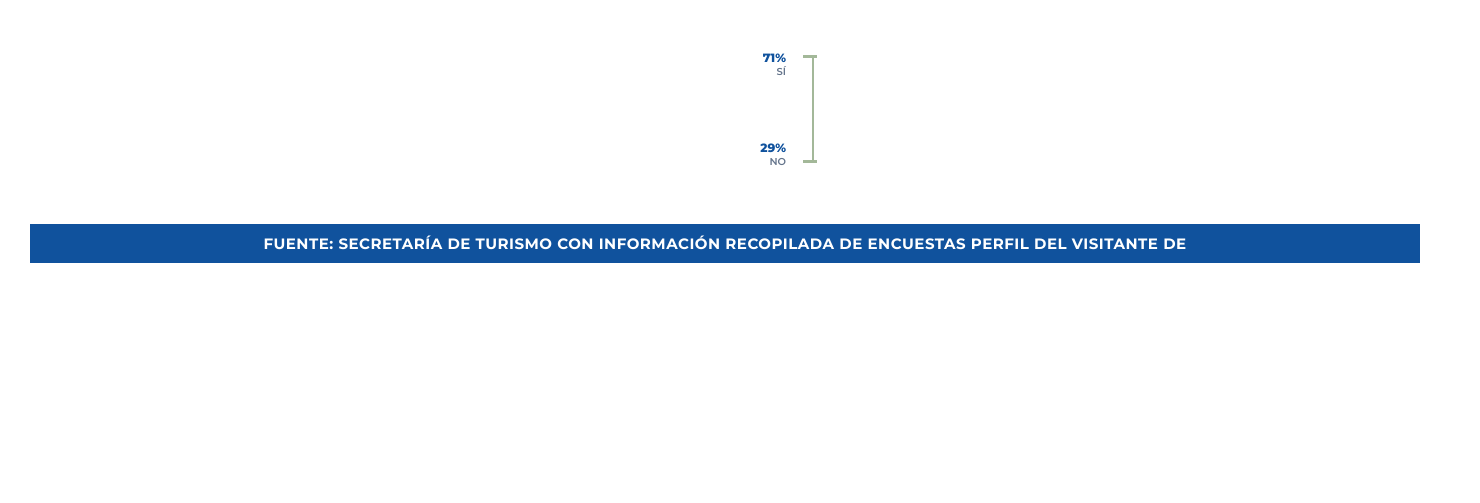
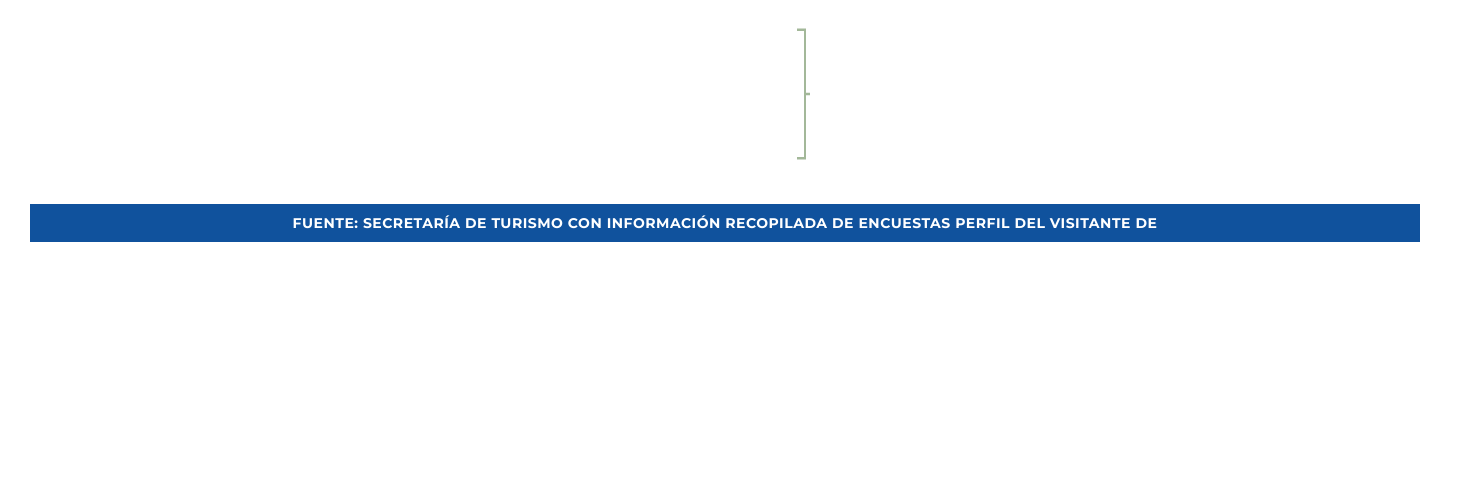
Before and after one commit to lau1609/infografiaPV, a Python web app: template templates/especial.html in a window 1480 px wide. Shown: the part 246-749 px from the top of the page. Run offline with Jinja, Linux system fonts and the light colour scheme; the template is opened without the code that fills it, so the values that code supplies are empty.

Commit message:
Update especial.html

```diff
--- a/templates/especial.html
+++ b/templates/especial.html
@@ -42,31 +42,32 @@
             font-size: 13px;
             color: #10529d;
             text-transform: uppercase;
-            width: 230px;
+            width: 250px;
         }
 
         .header-logo-right { text-align: right; }
+
         .header-title { text-align: center; }
 
         .header-title h1 {
             font-size: 22px;
             color: #515457;
-            font-weight: 200;
+            font-weight: 300;
             letter-spacing: 0.2px;
         }
 
         .header-title h2 {
-            font-size: 16px;
-            font-weight: 600;
+            font-size: 15px;
+            font-weight: 700;
             color: #515457;
             margin-top: 2px;
         }
 
-        /* GRID PRINCIPAL DE 4 COLUMNAS */
+        /* GRID PRINCIPAL 4 COLUMNAS */
         .main-grid {
             display: grid;
-            grid-template-columns: repeat(4, 1fr);
-            gap: 22px;
+            grid-template-columns: 1fr 1fr 1fr 1fr;
+            gap: 25px;
             align-items: start;
             width: 100%;
         }
@@ -77,7 +78,7 @@
             gap: 16px;
         }
 
-        /* ESTILOS DE TARJETA ESTÁNDAR */
+        /* TARJETAS LIMPIAS */
         .card {
             background: #ffffff;
             border-bottom: 1px solid #3C4852;
@@ -115,7 +116,7 @@
             white-space: nowrap;
         }
 
-        /* ESTILOS DE NACIONALIDAD (TOMA TUS CLASES EXACTAS DE BASE.HTML) */
+        /* ESTILOS ESPECÍFICOS DE NACIONALIDAD (4, 5, 6) */
         .nation-card {
             border-bottom: 1px solid #3C4852;
             padding-bottom: 10px;
@@ -146,10 +147,11 @@
         }
 
         .nat-icon {
-            font-size: 22px;
+            font-size: 20px;
             color: #10529d;
             width: 26px;
             text-align: center;
+            margin-bottom: 2px;
         }
 
         .nat-label {
@@ -191,13 +193,13 @@
         .nat-subrow .resp-val {
             font-size: 12px;
             color: #10529d;
-            font-weight: 800;
         }
 
-        /* ESTRUCTURA CONECTOR PREGUNTA 12 -> 13 & 14 */
+        /* PREGUNTA 12 CON RAMIFICACIÓN DINÁMICA DE TRABAJO */
         .card-12-options {
             display: flex;
-            justify-content: space-around;
+            justify-content: space-between;
+            align-items: flex-start;
             margin-top: 6px;
         }
 
@@ -205,82 +207,54 @@
             text-align: center;
             font-size: 11px;
             font-weight: 600;
+            flex: 1;
         }
 
         .opt-box strong {
             display: block;
             font-size: 12.5px;
             font-weight: 800;
+            margin-top: 2px;
         }
 
-        .tree-line-12 {
-            width: 100%;
-            height: 20px;
-            margin: 2px 0;
-        }
-
-        /* ESTRUCTURA PREGUNTA 15 Y CONEXIÓN VERTICAL CON 16 Y 17 */
-        .p15-container {
+        /* DONA PREGUNTA 15 Y DESGLOSE A 16 / 17 */
+        .donut-block {
             display: flex;
             align-items: center;
             justify-content: space-between;
-            gap: 15px;
         }
 
-        .flow-connect-container {
+        .side-connected-container {
             display: flex;
             align-items: stretch;
+            gap: 12px;
             margin-top: 10px;
-            gap: 10px;
         }
 
-        .flow-labels-col {
+        .side-pct-labels {
             display: flex;
             flex-direction: column;
             justify-content: space-around;
+            font-size: 12px;
+            font-weight: 800;
             text-align: right;
-            padding-right: 5px;
-            min-width: 55px;
+            min-width: 45px;
         }
 
-        .flow-label-item {
-            font-size: 12px;
-            font-weight: 800;
-            color: #10529d;
-            display: flex;
-            flex-direction: column;
-            align-items: flex-end;
-        }
-
-        .flow-label-item span {
-            font-size: 10px;
-            color: #64748b;
-            font-weight: 600;
-        }
-
-        .flow-bracket-svg {
+        .side-bracket-svg {
             width: 16px;
-            height: 100%;
             min-height: 180px;
         }
 
-        .flow-cards-col {
-            flex: 1;
-            display: flex;
-            flex-direction: column;
-            justify-content: space-between;
-            gap: 15px;
-        }
-
-        /* FOOTER */
+        /* FOOTER BASE */
         .footer {
             background: #10529d;
             color: #ffffff;
             text-align: center;
             padding: 10px;
-            font-size: 15px;
+            font-size: 14px;
             font-weight: 700;
-            margin-top: 25px;
+            margin-top: 20px;
             letter-spacing: 0.5px;
             text-transform: uppercase;
             width: 100%;
@@ -294,21 +268,21 @@
     <!-- ENCABEZADO -->
     <div class="header">
         <div class="header-logo-left">
-            <img width="250px" src="https://sichitur.org/perfil_visitante/_images/logo.png" alt="Logo Turismo" />
+            <img width="230px" src="https://sichitur.org/perfil_visitante/_images/logo.png" alt="Logo Turismo" />
         </div>
         <div class="header-title">
             <h1>PERFIL DEL VISITANTE DE <span style="font-weight: 900;">{{ municipio.upper() }}</span></h1>
             <h2>ACUMULADO {{ fecha_inicio }} - {{ fecha_fin }}</h2>
         </div>
         <div class="header-logo-right">
-            <img width="185px" src="https://sichitur.org/perfil_visitante/_images/sichitur.png" alt="Sichitur" />
+            <img width="170px" src="https://sichitur.org/perfil_visitante/_images/sichitur.png" alt="Sichitur" />
         </div>
     </div>
 
-    <!-- GRID 4 COLUMNAS -->
+    <!-- CONTENIDO EN GRID DE 4 COLUMNAS -->
     <div class="main-grid">
 
-        <!-- COLUMNA 1: Preguntas 1, 2, 3 y NACIONALIDAD INTEGRADA -->
+        <!-- COLUMNA 1 (Preguntas 1, 2, 3 y NACIONALIDAD) -->
         <div class="column">
             {% for idx in [1, 2, 3] %}
                 {% if p[idx] %}
@@ -324,12 +298,13 @@
                 {% endif %}
             {% endfor %}
 
-            <!-- SECCIÓN NACIONALIDAD -->
-            {% if nacionalidad and nacionalidad.general %}
+            <!-- SECCIÓN NACIONALIDAD ESTRUCTURADA (IDs 4, 5, 6) -->
+            {% if nacionalidad.general %}
             <div class="card nation-card">
                 <div class="card-title">Nacionalidad</div>
                 <div class="nation-flex">
-                    <!-- Izquierda: Totales (Nacional e Internacional) -->
+
+                    <!-- Columna Izquierda: Totales México e Internacional -->
                     <div class="nation-col-left">
                         {% for r in nacionalidad.general.respuestas %}
                             <div class="nat-item">
@@ -346,7 +321,7 @@
                         {% endfor %}
                     </div>
 
-                    <!-- Derecha: Desglose México e Internacional -->
+                    <!-- Columna Derecha: Desgloses de México e Internacional -->
                     <div class="nation-col-right">
                         {% if nacionalidad.mexico %}
                         <div class="nat-subgroup">
@@ -372,12 +347,13 @@
                         </div>
                         {% endif %}
                     </div>
+
                 </div>
             </div>
             {% endif %}
         </div>
 
-        <!-- COLUMNA 2: Preguntas 7, 8, 9, 10, 11 y 18 -->
+        <!-- COLUMNA 2 (Preguntas 7, 8, 9, 10, 11, 18) -->
         <div class="column">
             {% for idx in [7, 8, 9, 10, 11, 18] %}
                 {% if p[idx] %}
@@ -394,10 +370,10 @@
             {% endfor %}
         </div>
 
-        <!-- COLUMNAS 3 Y 4 UNIFICADAS (Trabajo 12->13,14, Actividades 15->16,17 y 19,20) -->
+        <!-- COLUMNAS 3 Y 4 UNIFICADAS PARA CONEXIONES ESPECIALES (12 -> 13, 14 Y 15 -> 16, 17) -->
         <div class="column" style="grid-column: span 2;">
 
-            <!-- SECCIÓN PREGUNTA 12 -->
+            <!-- PREGUNTA 12 Y RAMIFICACIÓN SVG DINÁMICA -->
             {% if p[12] %}
             <div class="card">
                 <div class="card-title">{{ p[12].preg_name }}</div>
@@ -411,11 +387,14 @@
                 </div>
             </div>
 
-            <svg class="tree-line-12" viewBox="0 0 100 20" preserveAspectRatio="none">
-                <line x1="50" y1="0" x2="50" y2="10" stroke="#a3b899" stroke-width="2"/>
+            <!-- SVG con conector dinámico alineado al porcentaje de Trabajo/negocios -->
+            {% set total_opts = p[12].respuestas|length %}
+            {% set pct_x = ((idx_trabajo_12 + 0.5) / total_opts) * 100 %}
+            <svg class="tree-line-12" style="width: 100%; height: 22px; margin: 2px 0;" viewBox="0 0 100 22" preserveAspectRatio="none">
+                <line x1="{{ pct_x }}" y1="0" x2="{{ pct_x }}" y2="10" stroke="#a3b899" stroke-width="2"/>
                 <line x1="25" y1="10" x2="75" y2="10" stroke="#a3b899" stroke-width="2"/>
-                <line x1="25" y1="10" x2="25" y2="20" stroke="#a3b899" stroke-width="2"/>
-                <line x1="75" y1="10" x2="75" y2="20" stroke="#a3b899" stroke-width="2"/>
+                <line x1="25" y1="10" x2="25" y2="22" stroke="#a3b899" stroke-width="2"/>
+                <line x1="75" y1="10" x2="75" y2="22" stroke="#a3b899" stroke-width="2"/>
             </svg>
 
             <div style="display: grid; grid-template-columns: 1fr 1fr; gap: 20px;">
@@ -445,18 +424,19 @@
             </div>
             {% endif %}
 
-            <!-- SECCIÓN PREGUNTA 15 (CONEXIÓN HACIA 16 Y 17 CON PORCENTAJES EN LINEAS) -->
-            <div style="display: grid; grid-template-columns: 1.2fr 0.8fr; gap: 20px; margin-top: 10px; align-items: start;">
-                <div>
+            <!-- PREGUNTA 15 CON DONA Y DESGLOSE LATERAL A 16 Y 17 -->
+            <div style="display: grid; grid-template-columns: 1fr 1fr; gap: 20px; margin-top: 10px;">
+                <div style="display: flex; flex-direction: column;">
+
                     {% if p[15] %}
                     <div class="card">
                         <div class="card-title">{{ p[15].preg_name }}</div>
-                        <div class="p15-container">
-                            <div>
+                        <div class="donut-block">
+                            <div style="flex: 1;">
                                 {% for r in p[15].respuestas %}
-                                <div class="resp-row" style="gap: 12px;">
-                                    <span class="resp-val" style="color: {{ p[15].color_hex }}; font-size: 13px;">{{ "%.0f"|format(r.porcentaje) }}%</span>
-                                    <span class="resp-text" style="font-weight: 700;">{{ r.respuesta }}</span>
+                                <div class="resp-row" style="justify-content: flex-start; gap: 10px;">
+                                    <span class="resp-val" style="color: {{ p[15].color_hex }};">{{ "%.0f"|format(r.porcentaje) }}%</span>
+                                    <span class="resp-text">{{ r.respuesta }}</span>
                                 </div>
                                 {% endfor %}
                             </div>
@@ -467,35 +447,31 @@
                     </div>
                     {% endif %}
 
-                    <!-- CONECTOR Y TARJETAS 16 Y 17 -->
-                    <div class="flow-connect-container">
-                        <!-- Porcentajes / Etiquetas del flujo (SÍ / NO) -->
-                        <div class="flow-labels-col">
+                    <!-- Conexión tipo corchete con etiquetas de Porcentaje (SÍ / NO) hacia 16 y 17 -->
+                    <div class="side-connected-container">
+
+                        <!-- Porcentajes Sí / No colocados junto a la línea -->
+                        <div class="side-pct-labels">
                             {% if p[15] and p[15].respuestas %}
                                 {% for r in p[15].respuestas %}
-                                <div class="flow-label-item">
-                                    {{ "%.0f"|format(r.porcentaje) }}%
-                                    <span>{{ r.respuesta.upper() }}</span>
-                                </div>
+                                    <div style="color: {{ p[15].color_hex }};">
+                                        <div>{{ "%.0f"|format(r.porcentaje) }}%</div>
+                                        <div style="font-size: 10px; color: #515457; text-transform: uppercase;">{{ r.respuesta }}</div>
+                                    </div>
                                 {% endfor %}
-                            {% else %}
-                                <div class="flow-label-item">71% <span>SÍ</span></div>
-                                <div class="flow-label-item">29% <span>NO</span></div>
                             {% endif %}
                         </div>
 
-                        <!-- Línea / Corchete Conector SVG -->
-                        <svg class="flow-bracket-svg" viewBox="0 0 16 120" preserveAspectRatio="none">
-                            <path d="M 2,25 L 12,25 L 12,95 L 2,95" fill="none" stroke="#a3b899" stroke-width="2"/>
-                            <line x1="12" y1="25" x2="16" y2="25" stroke="#a3b899" stroke-width="2"/>
-                            <line x1="12" y1="95" x2="16" y2="95" stroke="#a3b899" stroke-width="2"/>
+                        <!-- Corchete de división en SVG -->
+                        <svg class="side-bracket-svg" viewBox="0 0 16 140" preserveAspectRatio="none">
+                            <path d="M 2,20 L 10,20 L 10,70 L 15,70 L 10,70 L 10,120 L 2,120" fill="none" stroke="#a3b899" stroke-width="2"/>
                         </svg>
 
-                        <!-- Tarjetas 16 y 17 -->
-                        <div class="flow-cards-col">
+                        <!-- Tarjetas 16 (Sí) y 17 (No) -->
+                        <div style="flex: 1; display: flex; flex-direction: column; gap: 12px;">
                             {% if p[16] %}
                             <div class="card">
-                                <div class="card-title" style="font-size: 12px;">{{ p[16].preg_name }}</div>
+                                <div class="card-title">{{ p[16].preg_name }}</div>
                                 {% for r in p[16].respuestas %}
                                 <div class="resp-row">
                                     <span class="resp-text">{{ r.respuesta }}</span>
@@ -507,7 +483,7 @@
 
                             {% if p[17] %}
                             <div class="card">
-                                <div class="card-title" style="font-size: 12px;">{{ p[17].preg_name }}</div>
+                                <div class="card-title">{{ p[17].preg_name }}</div>
                                 {% for r in p[17].respuestas %}
                                 <div class="resp-row">
                                     <span class="resp-text">{{ r.respuesta }}</span>
@@ -517,11 +493,13 @@
                             </div>
                             {% endif %}
                         </div>
+
                     </div>
+
                 </div>
 
-                <!-- COLUMNA PREGUNTAS 19 Y 20 -->
-                <div style="display: flex; flex-direction: column; gap: 15px;">
+                <!-- PREGUNTAS DERECHAS 19 Y 20 -->
+                <div style="display: flex; flex-direction: column; gap: 14px;">
                     {% if p[19] %}
                     <div class="card">
                         <div class="card-title">{{ p[19].preg_name }}</div>
@@ -546,6 +524,7 @@
                     </div>
                     {% endif %}
                 </div>
+
             </div>
 
         </div>
```
